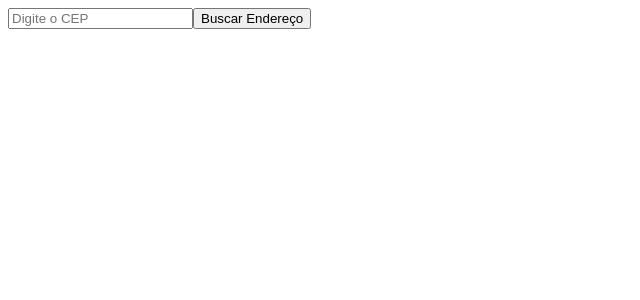
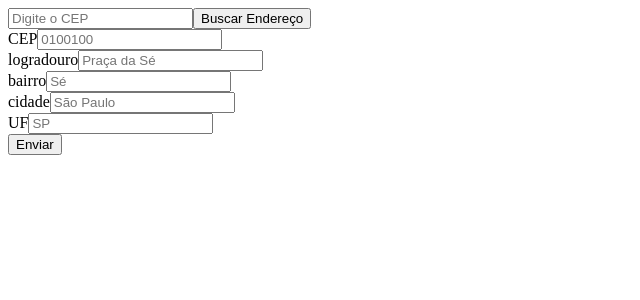
Before and after one commit to gabrielcarvalhogc/endereco-viacep, an Angular app: page /endereco in a window 1280 px wide. Before the commit this address led to /. Shown: the top 300 px of the page, without its empty margins (0-640 px from the left). Built offline with nearby package versions, Linux system fonts and the light colour scheme.

Commit message:
feat: create a page to addreess form

```diff
--- a/src/app/app.component.html
+++ b/src/app/app.component.html
@@ -11,3 +11,4 @@
     <p><strong>UF:</strong> {{endereco.uf}}</p>
   </div>
 }
+<router-outlet/>
--- a/src/app/app.component.ts
+++ b/src/app/app.component.ts
@@ -1,11 +1,13 @@
 import { Component } from '@angular/core';
 import { RouterOutlet } from '@angular/router';
 import { EnderecoService } from './services/endereco.service';
+import { ReactiveFormsModule } from '@angular/forms';
 @Component({
   selector: 'app-root',
   standalone: true,
   imports: [
     RouterOutlet,
+    ReactiveFormsModule,
   ],
   templateUrl: './app.component.html',
   styleUrl: './app.component.scss',
--- a/src/app/app.routes.ts
+++ b/src/app/app.routes.ts
@@ -1,3 +1,9 @@
 import { Routes } from '@angular/router';
+import { CadastroEnderecoComponent } from './pages/cadastro-endereco/cadastro-endereco.component';
 
-export const routes: Routes = [];
+export const routes: Routes = [
+    {
+        path: "endereco",
+        component: CadastroEnderecoComponent
+    }
+];
--- /dev/null
+++ b/src/app/pages/cadastro-endereco/cadastro-endereco.component.html
@@ -0,0 +1,3 @@
+<main>
+    <app-form-component></app-form-component>
+</main>
```
Also changed, not shown: src/app/pages/cadastro-endereco/cadastro-endereco.component.ts (added, +13 -0 lines), src/app/pages/cadastro-endereco/cadastro-endereco.component.scss (added), 1 other file (tests, documents, lock files or other folders).
